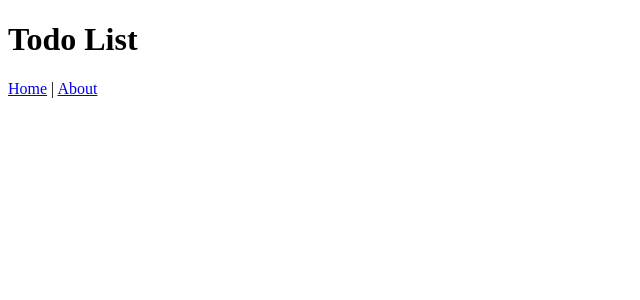
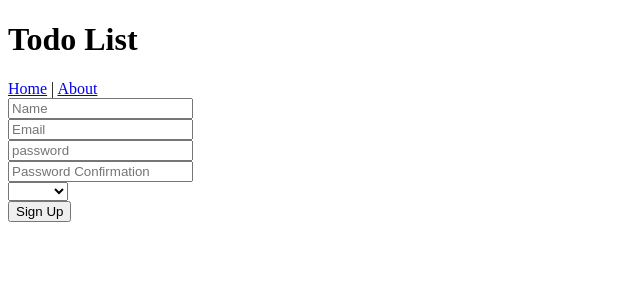
Before and after one commit to Shajedul/todos-app, an Angular app: page /signup in a window 1280 px wide. Before the commit this address led to /. Shown: the top 300 px of the page, without its empty margins (0-640 px from the left). Built offline with nearby package versions, Linux system fonts and the light colour scheme.

Commit message:
Sign up works

```diff
--- a/src/app/app-routing.module.ts
+++ b/src/app/app-routing.module.ts
@@ -7,6 +7,7 @@ import { ShowTodoComponent } from './components/show-todo/show-todo.component';
 import { ShowItemsComponent } from './components/show-items/show-items.component';
 import { EditItemsComponent } from './components/edit-items/edit-items.component';
 import { LoginComponent } from './components/login/login.component';
+import { SignupComponent } from './components/signup/signup.component';
 
 const routes: Routes = [ {path: '', component: TodosComponent},
   {path: 'about', component: AboutComponent},
@@ -14,7 +15,8 @@ const routes: Routes = [ {path: '', component: TodosComponent},
   {path: 'tasks/:todo_id', component: ShowTodoComponent },
   {path: 'todos/:todo_id/items/:item_id', component: ShowItemsComponent},
   {path: 'todos/:todo_id/items/:item_id/edit', component: EditItemsComponent},
-  {path: 'login', component: LoginComponent}
+  {path: 'login', component: LoginComponent},
+  {path: 'signup', component: SignupComponent},
 ];
 
 @NgModule({
--- a/src/app/components/login/login.component.ts
+++ b/src/app/components/login/login.component.ts
@@ -1,4 +1,5 @@
 import { Component, OnInit } from '@angular/core';
+import {Router} from '@angular/router';
 import {ApiService} from '../../service/api.service';
 @Component({
   selector: 'app-login',
@@ -8,7 +9,7 @@ import {ApiService} from '../../service/api.service';
 export class LoginComponent implements OnInit {
   email;
   password;
-  constructor(private apiService: ApiService) { }
+  constructor(private apiService: ApiService, private router: Router) { }
 
   ngOnInit() {
 
@@ -18,6 +19,7 @@ export class LoginComponent implements OnInit {
     return this.apiService.login(this.email, this.password).subscribe(key =>{
       console.log(key);
       localStorage.setItem('token', key.auth_token);
+      this.router.navigate(['/']);
     });
     //console.log(this.email);
   }
--- a/src/app/components/signup/signup.component.html
+++ b/src/app/components/signup/signup.component.html
@@ -1 +1,18 @@
-<p>signup works!</p>
+<div>
+    <form (ngSubmit)="onSubmit()">
+        <input type="text" name="name" [(ngModel)]="name" placeholder="Name">
+        <br>
+        <input type="email" name="email" [(ngModel)]="email" placeholder="Email">
+        <br>
+        <input type="password" name="password" [(ngModel)]="password" placeholder="password">
+        <br>
+        <input type="password" name="password_confiramtion" [(ngModel)]="password_confirmation" placeholder="Password Confirmation">
+        <br>
+        <select name="cars"  name="role" [(ngModel)]="role">
+                <option value="admin">Admin</option>
+                <option value="regular">User</option>
+        </select>
+        <br>
+        <button type="submit" name="submit">Sign Up</button>
+    </form>
+</div>
--- a/src/app/components/signup/signup.component.ts
+++ b/src/app/components/signup/signup.component.ts
@@ -1,4 +1,6 @@
-import { Component, OnInit } from '@angular/core';
+import { Component, OnInit, Input } from '@angular/core';
+import {Router} from '@angular/router';
+import {ApiService} from '../../service/api.service';
 
 @Component({
   selector: 'app-signup',
@@ -6,10 +8,30 @@ import { Component, OnInit } from '@angular/core';
   styleUrls: ['./signup.component.css']
 })
 export class SignupComponent implements OnInit {
-
-  constructor() { }
+  name: string;
+  email: string;
+  password: string;
+  password_confirmation: string;
+  role: string;
+  messege: string;
+  constructor( private apiService: ApiService, private router: Router) { }
 
   ngOnInit() {
   }
+  public onSubmit() {
+    const signUpData = {
+      name: this.name,
+      email: this.email,
+      password: this.password,
+      password_confirmation: this.password_confirmation,
+      role: this.role,
+    }
+    this.apiService.signup(signUpData).subscribe(res =>{
+      localStorage.setItem('token', res.auth_token);
+      this.router.navigate(['/']);
+    });
+
+
+  }
 
 }
```
